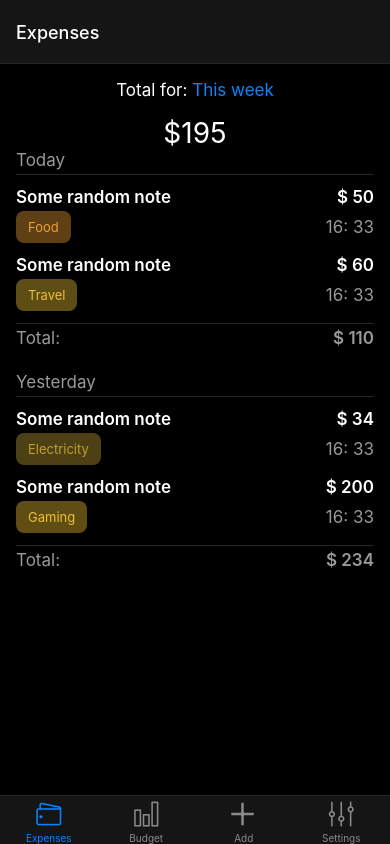
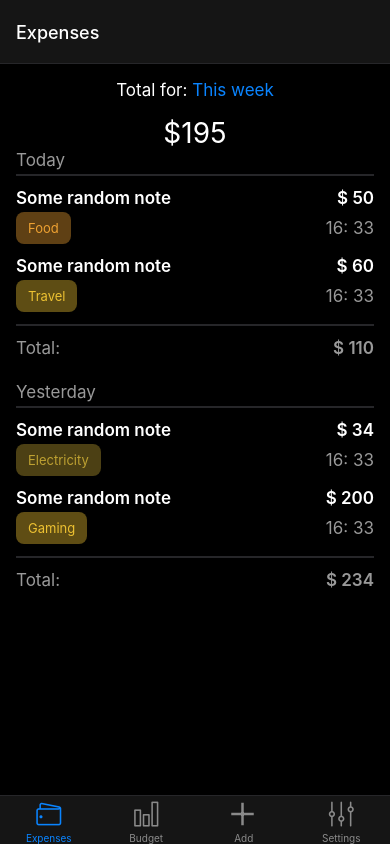
Before and after one commit to hegdemohan/expense-tracker, a React Native app: screen /home in a window 390 px wide. Built offline with nearby package versions, Linux system fonts and the light colour scheme.

Commit message:
border fixes

```diff
--- a/components/ExpensesList.tsx
+++ b/components/ExpensesList.tsx
@@ -4,6 +4,7 @@ import { ExpensesGroup } from "../types/expense";
 import { ExpensesRow } from "./ExpensesRow";
 import { theme } from "../theme/Theme";
 import { TouchableOpacity } from "react-native-gesture-handler";
+import { Hr } from "./Hr";
 
 type Props = {
   groups: ExpensesGroup[];
@@ -64,23 +65,15 @@ export const ExpensesList = ({ groups }: Props) => {
           >
             {day}
           </Text>
-          <View
-            style={{
-              borderBottomColor: theme.colors.border,
-              borderBottomWidth: StyleSheet.hairlineWidth,
-              marginBottom: 12,
-            }}
-          />
+
+          <Hr />
+
           {expenses.map((expense) => (
             <ExpensesRow key={expense.id} expense={expense} />
           ))}
-          <View
-            style={{
-              borderBottomColor: theme.colors.border,
-              borderBottomWidth: StyleSheet.hairlineWidth,
-              marginBottom: 4,
-            }}
-          />
+
+          <Hr />
+
           <View
             style={{
               width: "100%",
--- /dev/null
+++ b/components/Hr.tsx
@@ -0,0 +1,15 @@
+import { View, Text } from "react-native";
+import React from "react";
+import { theme } from "../theme/Theme";
+
+export const Hr = () => {
+  return (
+    <View
+      style={{
+        borderBottomColor: theme.colors.border,
+        borderBottomWidth: 2,
+        marginBottom: 12,
+      }}
+    />
+  );
+};
```
